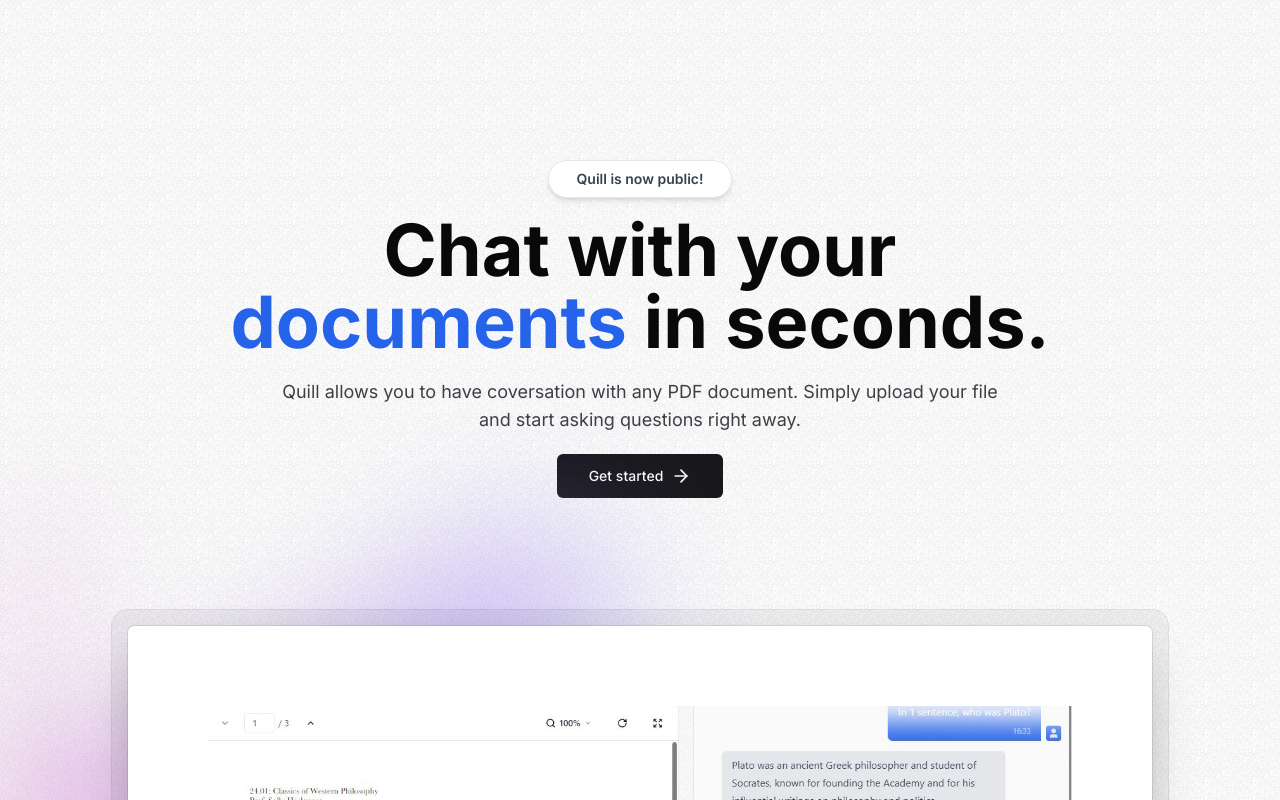
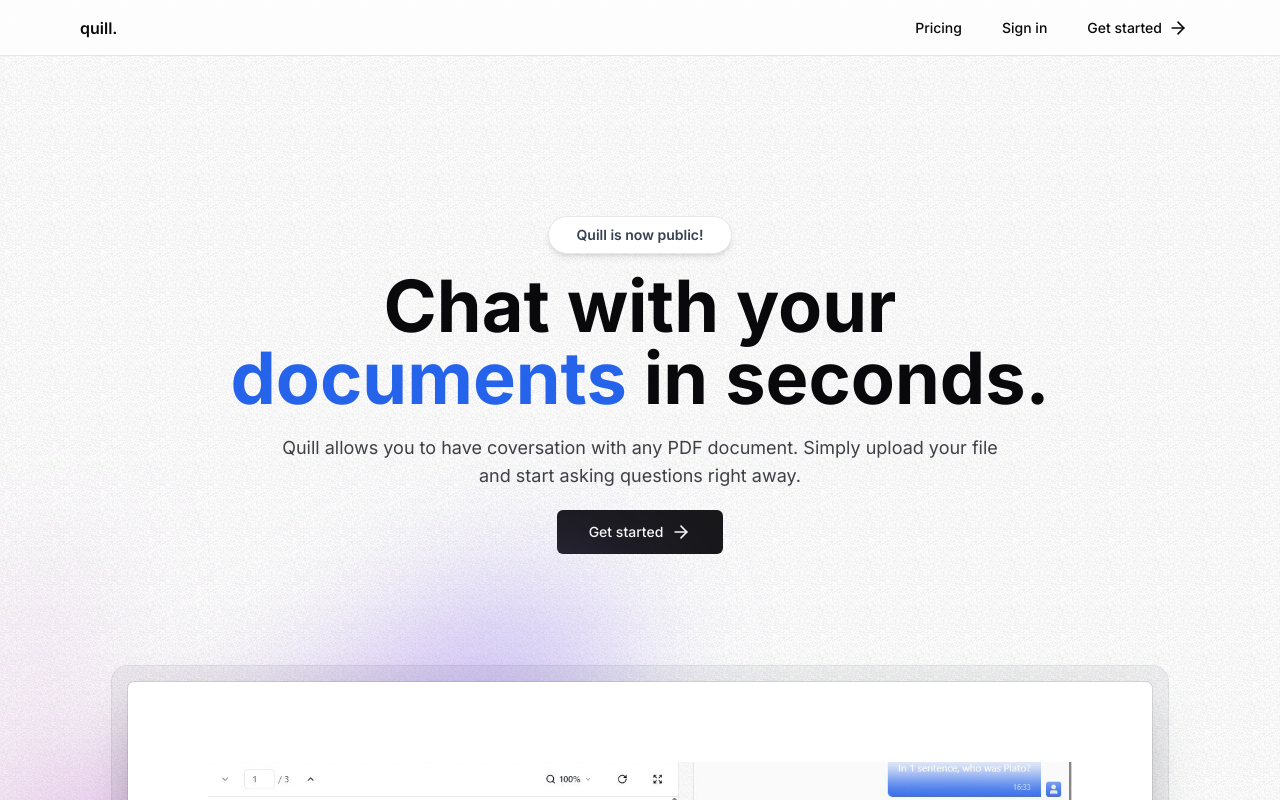
Before and after one commit to MCA-Project2022/pdf-gpt, a Next.js app: page / in a window 1280 px wide. Shown: the top 800 px of the page. Built offline with nearby package versions, Linux system fonts and the light colour scheme.

Commit message:
Add Navbar

```diff
--- a/package.json
+++ b/package.json
@@ -9,6 +9,7 @@
     "lint": "next lint"
   },
   "dependencies": {
+    "@kinde-oss/kinde-auth-nextjs": "^2.0.7",
     "@radix-ui/react-slot": "^1.0.2",
     "@tailwindcss/typography": "^0.5.10",
     "class-variance-authority": "^0.7.0",
--- a/src/app/layout.tsx
+++ b/src/app/layout.tsx
@@ -2,6 +2,7 @@
 import { Inter } from 'next/font/google'
 import './globals.css'
 import { cn } from '@/lib/utils'
+import Navbar from '@/components/Navbar'
 
 const inter = Inter({ subsets: ['latin'] })
 
@@ -21,6 +22,7 @@
         'min-h-screen font-sans antialiased grainy',
         inter.className
       )}>
+        <Navbar />
         {children}
         </body>
     </html>
--- /dev/null
+++ b/src/components/Navbar.tsx
@@ -0,0 +1,48 @@
+import Link from "next/link"
+import MaxWidthWrapper from "./MaxWidthWrapper"
+import { buttonVariants } from "./ui/button"
+import { LoginLink } from "@kinde-oss/kinde-auth-nextjs/server"
+import { RegisterLink } from "@kinde-oss/kinde-auth-nextjs/server"
+import { ArrowRight } from "lucide-react"
+
+const Navbar = () => {
+    return (
+        <nav className='sticky h-14 inset-x-0 top-0 z-30 w-full border-b border-gray-200 bg-white/75 backdrop-blur-lg transition-all'>
+            <MaxWidthWrapper>
+                <div className="flex h-14 items-center justify-between border-b border-zinc-200">
+                    <Link href='/'
+                     className="flex z-40 font-semibold">
+                        <span>quill.</span>
+                    </Link>
+
+                    {/* todo: add mobile navbar*/}
+
+                    <div className="hidden items-center space-x-4 sm:flex">
+                        <>
+                            <Link href='/pricing' className={buttonVariants({
+                                variant: "ghost",
+                                size: 'sm',
+                            })}>Pricing</Link>
+                            <LoginLink
+                            className={buttonVariants({
+                                variant: "ghost",
+                                size: 'sm',
+                            })}>
+                                Sign in
+                            </LoginLink>
+                            <RegisterLink
+                            className={buttonVariants({
+                                variant: "ghost",
+                                size: 'sm',
+                            })}>
+                                Get started <ArrowRight className="ml-1.5 h-5 w-5" />
+                            </RegisterLink>
+                        </>
+                    </div>
+                </div>
+            </MaxWidthWrapper>
+        </nav>
+    )
+}
+
+export default Navbar
```
Also changed, not shown: 1 other file (tests, documents, lock files or other folders).
